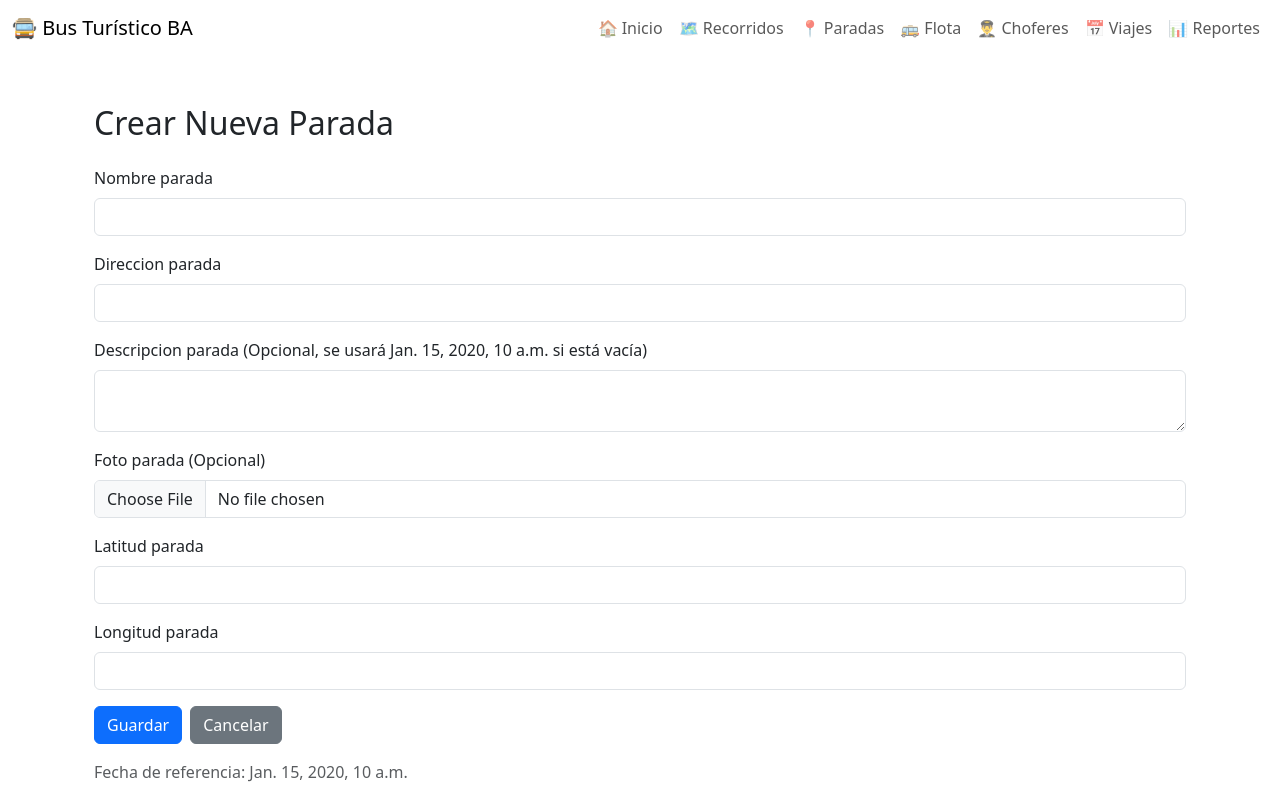
After one commit to Villada-PG3/trabajo-practico-integrador-bus-turistico, a Django app: template proyecto_desarrollo/busturistico/templates/admin/parada_form.html in a window 1280 px wide. The commit adds this page. Run offline with Django 5.2, Linux system fonts and the light colour scheme; tables that the repository leaves empty hold one stand-in row (values such as "Sample post"); the template is opened without the code that fills it: values that come from a table or form of the project are taken from there, most other values are stand-ins (such as "Sample title", 1, 10 or a date in 2020).

Commit message:
Parte-Admin

```diff
--- a/proyecto_desarrollo/busturistico/forms.py
+++ b/proyecto_desarrollo/busturistico/forms.py
@@ -1,6 +1,6 @@
 from django import forms
-from .models import Chofer, Bus
-
+from .models import Chofer, Bus,Parada
+#admin
 class ChoferForm(forms.ModelForm):
     class Meta:
         model = Chofer
@@ -30,3 +30,13 @@ class BusForm(forms.ModelForm):
             'numero_unidad': 'Número de Unidad',
             'fecha_compra': 'Fecha de Compra',
         }
+
+class ParadaForm(forms.ModelForm):
+    class Meta:
+        model = Parada
+        fields = ['nombre_parada', 'direccion_parada', 'descripcion_parada', 'foto_parada', 'latitud_parada', 'longitud_parada']
+        widgets = {
+            'descripcion_parada': forms.Textarea(attrs={'rows': 3}),
+            'latitud_parada': forms.NumberInput(attrs={'step': 'any'}),
+            'longitud_parada': forms.NumberInput(attrs={'step': 'any'}),
+        }
--- a/proyecto_desarrollo/busturistico/models.py
+++ b/proyecto_desarrollo/busturistico/models.py
@@ -6,7 +6,7 @@ class Recorrido(models.Model):
     color_recorrido = models.CharField(max_length=50)
     duracion_aproximada_recorrido = models.TimeField()
     descripcion_recorrido = models.TextField()
-    foto_recorrido = models.ImageField(upload_to='recorridos/', null=True, blank=True)
+    foto_recorrido = models.ImageField(upload_to='fotos/recorridos/', null=True, blank=True)
 
     def __str__(self):
         return f"Recorrido {self.id} - {self.color_recorrido}"
@@ -16,7 +16,7 @@ class Parada(models.Model):
     nombre_parada = models.CharField(max_length=100)
     direccion_parada = models.CharField(max_length=255)
     descripcion_parada = models.TextField()
-    foto_parada = models.ImageField(upload_to='paradas/', null=True, blank=True)
+    foto_parada = models.ImageField(upload_to='fotos/paradas/', null=True, blank=True)
     latitud_parada = models.FloatField()
     longitud_parada = models.FloatField()
 
@@ -42,7 +42,7 @@ class Atractivo(models.Model):
     descripcion_atractivo = models.TextField()
     latitud_atractivo = models.FloatField()
     longitud_atractivo = models.FloatField()
-    foto_atractivo = models.ImageField(upload_to='atractivos/', null=True, blank=True)
+    foto_atractivo = models.ImageField(upload_to='fotos/atractivos/', null=True, blank=True)
 
     def __str__(self):
         return self.nombre_atractivo
--- a/proyecto_desarrollo/busturistico/templates/admin/flota.html
+++ b/proyecto_desarrollo/busturistico/templates/admin/flota.html
@@ -6,7 +6,7 @@
 <div class="container-fluid py-3">
     <h1 class="mb-2">Gestión de Flota</h1>
     <p class="mb-4">Administra los buses y sus asignaciones</p>
-    <a href="{% url 'admin-nuevo-bus' %}" class="new-btn">+ Nuevo Bus</a> {# Asegúrate que esta URL esté definida en tu urls.py #}
+    <a href="{% url 'admin-nuevo-bus' %}" class="new-btn">+ Nuevo Bus</a>
 
     <div class="row mb-3">
         <div class="col-md-6">
--- /dev/null
+++ b/proyecto_desarrollo/busturistico/templates/admin/parada_form.html
@@ -0,0 +1,86 @@
+{% extends "admin/base_admin.html" %}
+{% block content %}
+<div class="container mt-5">
+    <h2 class="mb-4">Crear Nueva Parada</h2>
+    <form method="post" class="needs-validation" novalidate enctype="multipart/form-data">
+        {% csrf_token %}
+        <div class="mb-3">
+            <label for="{{ form.nombre_parada.id_for_label }}" class="form-label">{{ form.nombre_parada.label }}</label>
+            <input type="text" name="{{ form.nombre_parada.name }}" id="{{ form.nombre_parada.id_for_label }}" class="form-control {% if form.nombre_parada.errors %}is-invalid{% endif %}" value="{{ form.nombre_parada.value|default_if_none:'' }}" required>
+            {% if form.nombre_parada.errors %}
+                <div class="invalid-feedback">
+                    {{ form.nombre_parada.errors }}
+                </div>
+            {% endif %}
+        </div>
+        <div class="mb-3">
+            <label for="{{ form.direccion_parada.id_for_label }}" class="form-label">{{ form.direccion_parada.label }}</label>
+            <input type="text" name="{{ form.direccion_parada.name }}" id="{{ form.direccion_parada.id_for_label }}" class="form-control {% if form.direccion_parada.errors %}is-invalid{% endif %}" value="{{ form.direccion_parada.value|default_if_none:'' }}" required>
+            {% if form.direccion_parada.errors %}
+                <div class="invalid-feedback">
+                    {{ form.direccion_parada.errors }}
+                </div>
+            {% endif %}
+        </div>
+        <div class="mb-3">
+            <label for="{{ form.descripcion_parada.id_for_label }}" class="form-label">{{ form.descripcion_parada.label }} (Opcional, se usará {{ fecha_actual }} si está vacía)</label>
+            <textarea name="{{ form.descripcion_parada.name }}" id="{{ form.descripcion_parada.id_for_label }}" class="form-control {% if form.descripcion_parada.errors %}is-invalid{% endif %}">{{ form.descripcion_parada.value|default_if_none:'' }}</textarea>
+            {% if form.descripcion_parada.errors %}
+                <div class="invalid-feedback">
+                    {{ form.descripcion_parada.errors }}
+                </div>
+            {% endif %}
+        </div>
+        <div class="mb-3">
+            <label for="{{ form.foto_parada.id_for_label }}" class="form-label">{{ form.foto_parada.label }} (Opcional)</label>
+            <input type="file" name="{{ form.foto_parada.name }}" id="{{ form.foto_parada.id_for_label }}" class="form-control {% if form.foto_parada.errors %}is-invalid{% endif %}" accept="image/*">
+            {% if form.foto_parada.errors %}
+                <div class="invalid-feedback">
+                    {{ form.foto_parada.errors }}
+                </div>
+            {% endif %}
+        </div>
+        <div class="mb-3">
+            <label for="{{ form.latitud_parada.id_for_label }}" class="form-label">{{ form.latitud_parada.label }}</label>
+            <input type="number" step="any" name="{{ form.latitud_parada.name }}" id="{{ form.latitud_parada.id_for_label }}" class="form-control {% if form.latitud_parada.errors %}is-invalid{% endif %}" value="{{ form.latitud_parada.value|default_if_none:'' }}" required>
+            {% if form.latitud_parada.errors %}
+                <div class="invalid-feedback">
+                    {{ form.latitud_parada.errors }}
+                </div>
+            {% endif %}
+        </div>
+        <div class="mb-3">
+            <label for="{{ form.longitud_parada.id_for_label }}" class="form-label">{{ form.longitud_parada.label }}</label>
+            <input type="number" step="any" name="{{ form.longitud_parada.name }}" id="{{ form.longitud_parada.id_for_label }}" class="form-control {% if form.longitud_parada.errors %}is-invalid{% endif %}" value="{{ form.longitud_parada.value|default_if_none:'' }}" required>
+            {% if form.longitud_parada.errors %}
+                <div class="invalid-feedback">
+                    {{ form.longitud_parada.errors }}
+                </div>
+            {% endif %}
+        </div>
+        <div class="d-flex gap-2">
+            <button type="submit" class="btn btn-primary">Guardar</button>
+            <a href="{% url 'admin-paradas' %}" class="btn btn-secondary">Cancelar</a>
+        </div>
+    </form>
+    <p class="mt-3 text-muted">Fecha de referencia: {{ fecha_actual }}</p>
+</div>
+{% endblock %}
+{% block extra_js %}
+<script>
+    // Bootstrap form validation
+    (function () {
+        'use strict'
+        var forms = document.querySelectorAll('.needs-validation')
+        Array.prototype.slice.call(forms).forEach(function (form) {
+            form.addEventListener('submit', function (event) {
+                if (!form.checkValidity()) {
+                    event.preventDefault()
+                    event.stopPropagation()
+                }
+                form.classList.add('was-validated')
+            }, false)
+        })
+    })();
+</script>
+{% endblock %}
```
Also changed, not shown: proyecto_desarrollo/busturistico/templates/admin/flota_form.html (added, +58 -0 lines), proyecto_desarrollo/busturistico/templates/admin/paradas.html (+54 -0 lines), proyecto_desarrollo/busturistico/views.py (+22 -5 lines), proyecto_desarrollo/busturistico/migrations/0005_alter_atractivo_foto_atractivo_and_more.py (added), proyecto_desarrollo/db.sqlite3.
